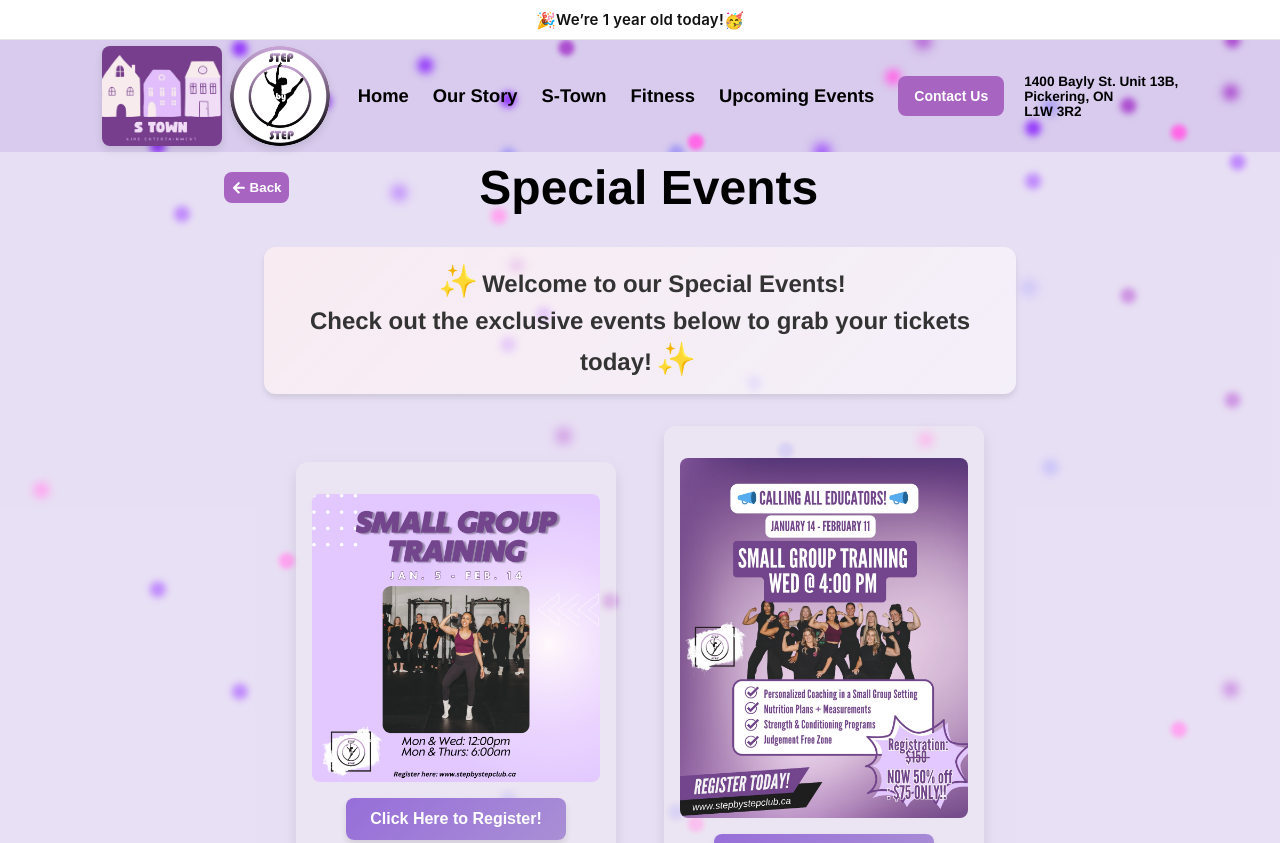
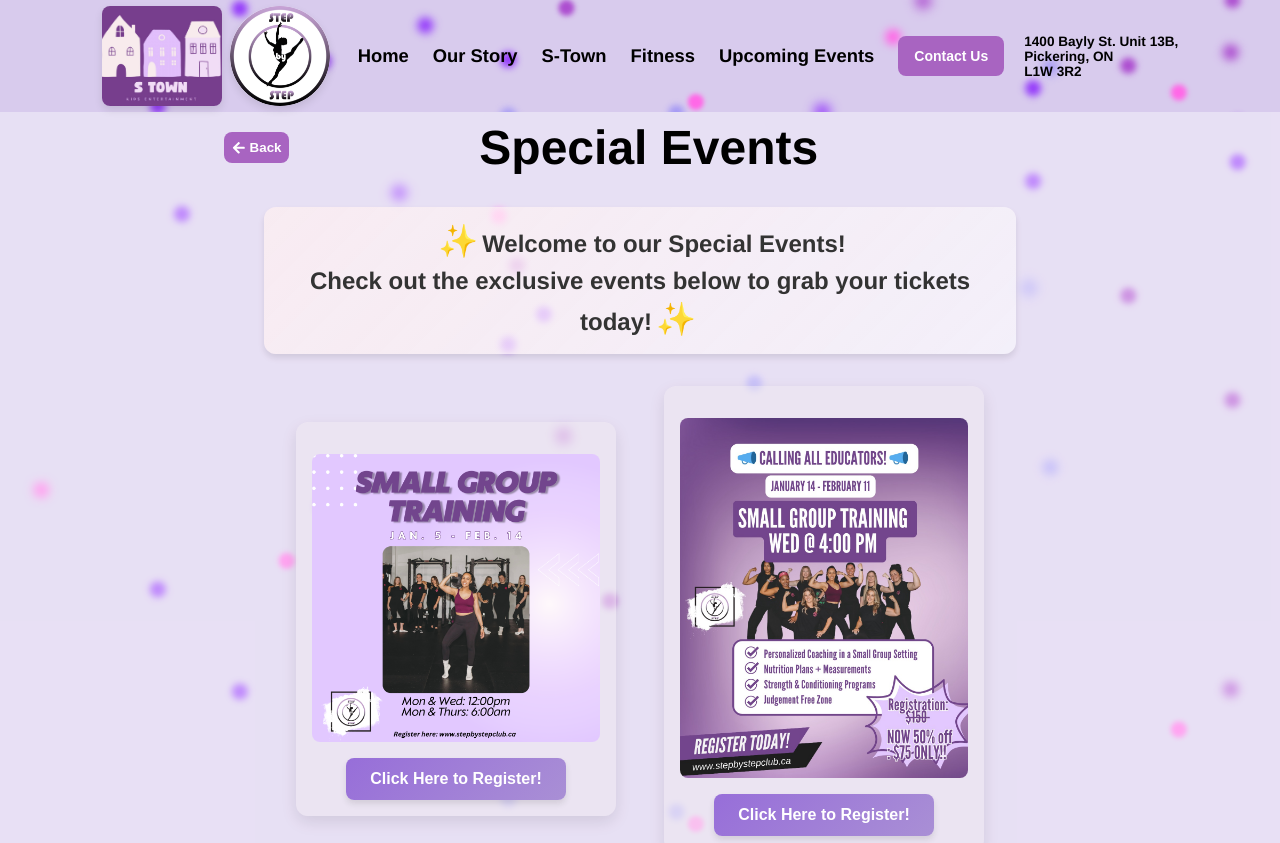
Before and after one commit to ralphdaryn/stepbystepstars, a React (Create React App) app in the folder client/: page /specialevents in a window 1280 px wide. Shown: the top 843 px of the page. Built offline with nearby package versions, Linux system fonts and the light colour scheme.

Commit message:
remove alert banner

```diff
--- a/client/src/App.js
+++ b/client/src/App.js
@@ -17,14 +17,14 @@ import WaiverFormKids from "./components/WaiverFormKids/WaiverFormKids";
 import "./Background.css";
 import Success from "./components/StatusPage/Success";
 import Cancel from "./components/StatusPage/Cancel";
-import Alert from "./components/Alert/Alert";
+// import Alert from "./components/Alert/Alert";
 import StrollerFitness from "./components/StrollerFitness/StrollerFitness";
 
 function App() {
   return (
     <Router>
       <div className="App">
-        <Alert />
+        {/* <Alert /> */}
         <Header />
         <div className="background">
           {Array.from({ length: 50 }, (_, i) => (
--- a/client/src/components/Header/Header.scss
+++ b/client/src/components/Header/Header.scss
@@ -16,7 +16,7 @@
     align-items: center;
     padding: 1.5rem;
     position: fixed;
-    top: 40px;
+    top: 0;
     z-index: 9998;
 
     @include tablet {
--- a/client/src/components/ImageCarousel/ImageCarousel.scss
+++ b/client/src/components/ImageCarousel/ImageCarousel.scss
@@ -4,7 +4,7 @@
 .image-carousel {
   padding-top: 6rem;
   position: fixed;
-  top: 60px;
+  top: 20px;
   left: 0;
   width: 100%;
   height: 100vh;
```
